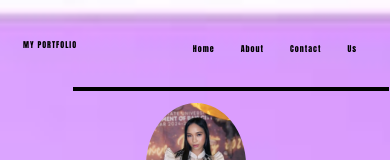
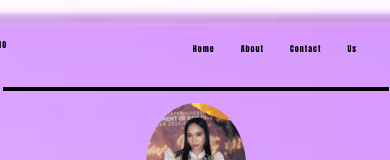
Before and after one commit to analisapilongo/Pilongo_analisa, a plain HTML site: page index.html in a window 390 px wide. Shown: the top 160 px of the page. Drawn offline with Linux system fonts and the light colour scheme.

Commit message:
Updated files as shown in screenshot

```diff
--- a/style.css
+++ b/style.css
@@ -257,7 +257,7 @@ body {
 @media only screen and (max-width: 900px) {
 
     .navbar {
-        margin-left: 70px;
+        /* margin-left: 70px; */
         padding-top: 0px;
 
         ul li a {
```
